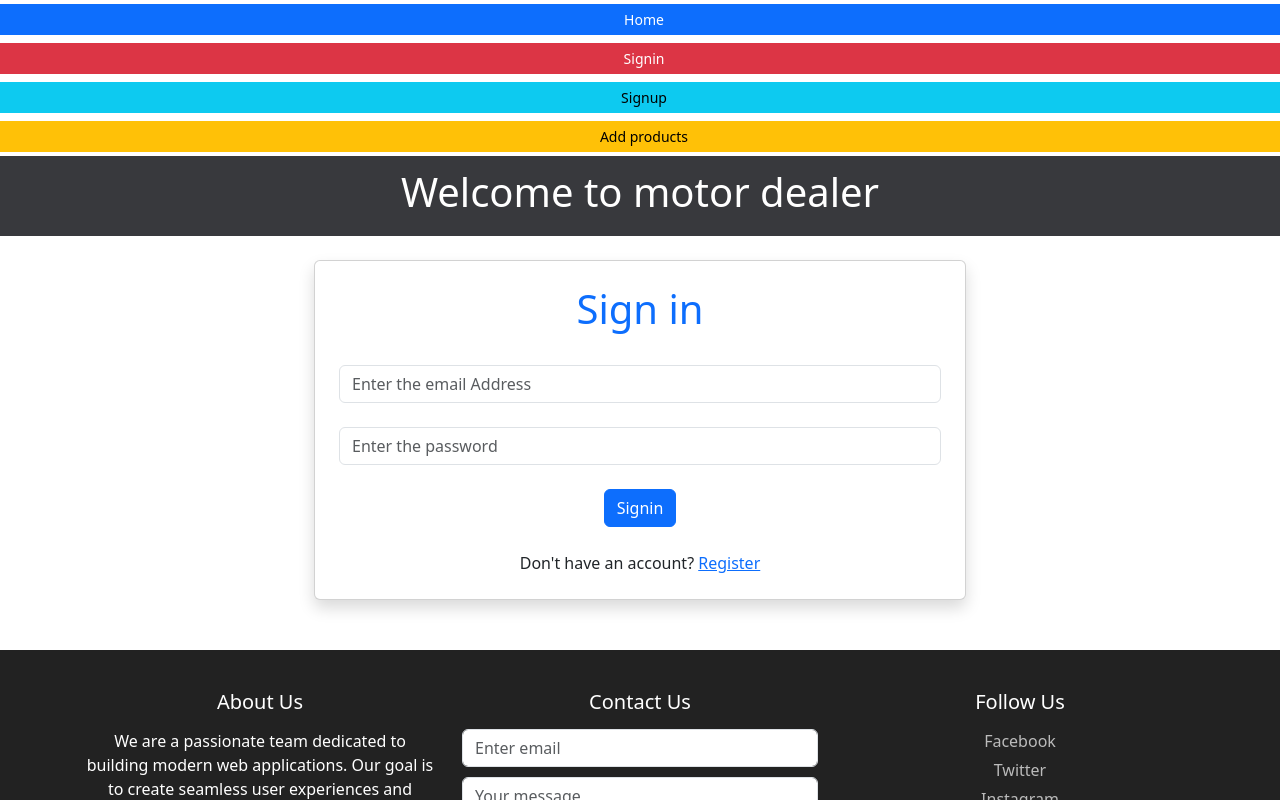
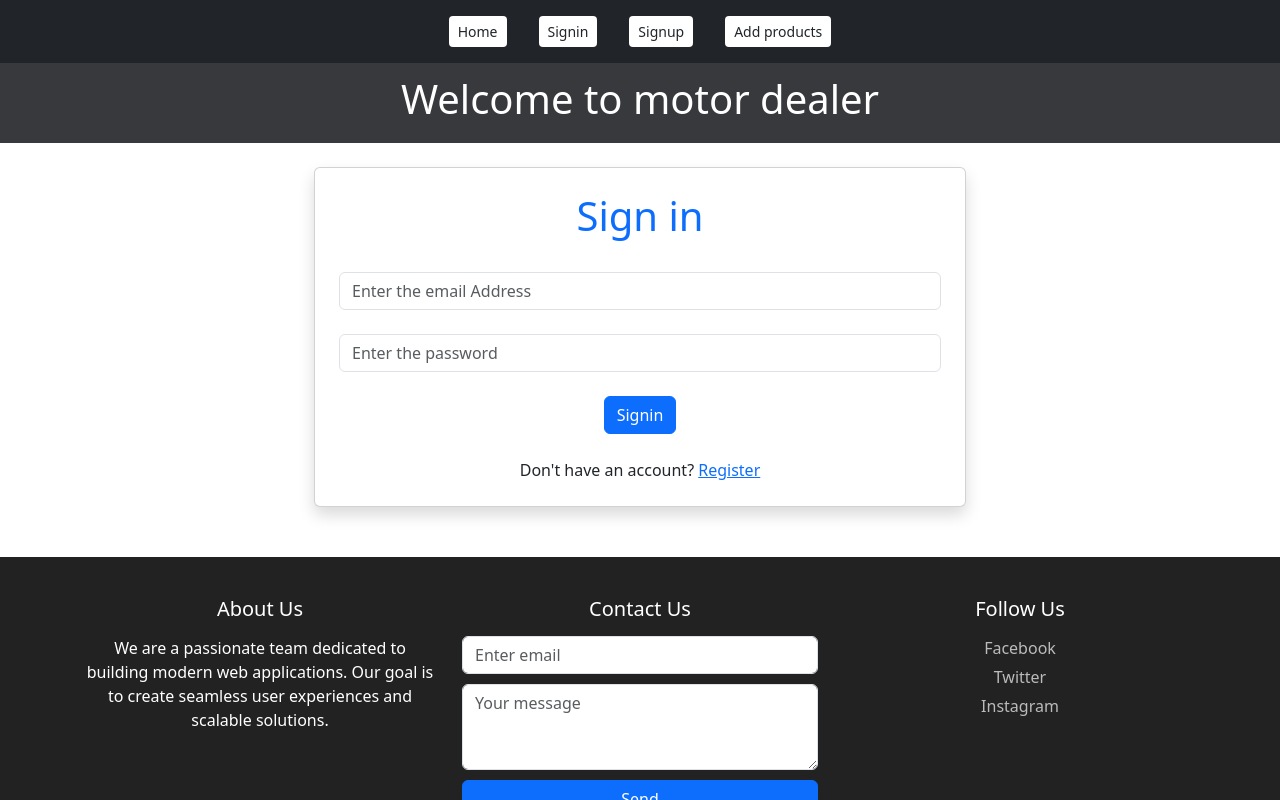
Before and after one commit to lawrencegitonga310-jpg/motordealer, a React (Create React App) app: page /signin in a window 1280 px wide. Shown: the top 800 px of the page. Built offline with nearby package versions, Linux system fonts and the light colour scheme.

Commit message:
added update

```diff
--- a/src/App.css
+++ b/src/App.css
@@ -100,3 +100,22 @@
     transform: scaleY(2);
   }
 }
+.navbar {
+  background-color: blue;
+  padding: 10px;
+}
+
+.nav-list {
+  list-style: none;
+  display: flex;          /* Makes items horizontal */
+  justify-content: center; /* Center items */
+  gap: 20px;              /* Space between items */
+  margin: 0;
+  padding: 0;
+}
+
+.nav-list li a {
+  color: white;
+  text-decoration: none;
+  font-weight: bold;
+}
--- a/src/App.js
+++ b/src/App.js
@@ -15,11 +15,11 @@ function App() {
 
    <Router>
 
-    <nav className='row text-center bg-yellow'>
- <Link to="/" className='btn btn-primary btn-sm m-1'>Home</Link>
- <Link to="/signin" className='btn btn-danger btn-sm m-1'>Signin</Link>
- <Link to="/signup" className='btn btn-info btn-sm m-1'>Signup</Link>
- <Link to="/addproducts" className='btn btn-warning btn-sm m-1'>Add products</Link>
+    <nav className='text-center bg-dark'>
+ <Link to="/" className='btn btn-sm m-3 bg-white'>Home</Link>
+ <Link to="/signin" className='btn btn-sm m-3 bg-white'>Signin</Link>
+ <Link to="/signup" className='btn btn-sm m-3 bg-white'>Signup</Link>
+ <Link to="/addproducts" className='btn btn-sm m-3 bg-white'>Add products</Link>
 
 </nav>
     <div className="App">
--- a/src/components/Footer.jsx
+++ b/src/components/Footer.jsx
@@ -62,9 +62,9 @@ const Footer = () => {
           {/* Social Media */}
           <div className="col-md-4">
             <h5 style={styles.heading}>Follow Us</h5>
-            <a href="#" style={styles.link}>Facebook</a>
-            <a href="#" style={styles.link}>Twitter</a>
-            <a href="#" style={styles.link}>Instagram</a>
+            <a href="https://www.facebook.com" style={styles.link}>Facebook</a>
+            <a href="hhtps://www.twiter.com" style={styles.link}>Twitter</a>
+            <a href="https://www.instagram.com" style={styles.link}>Instagram</a>
           </div>
 
         </div>
--- a/src/components/Mycarousel.jsx
+++ b/src/components/Mycarousel.jsx
@@ -21,7 +21,7 @@ const Mycarousel = () => {
 
           <div className="carousel-item active">
             <img
-              src=""
+              src="images/gg"
               className="d-block w-100"
               alt="First slide"
               height="450px"
@@ -34,7 +34,7 @@ const Mycarousel = () => {
 
           <div className="carousel-item">
             <img
-              src=""
+              src="images/kk"
               className="d-block w-100"
               alt="Second slide"
               height="450px"
@@ -47,7 +47,7 @@ const Mycarousel = () => {
 
           <div className="carousel-item">
             <img
-              src=""
+              src="images/aa"
               className="d-block w-100"
               alt="Third slide"
               height="450px"
--- a/src/components/Signin.jsx
+++ b/src/components/Signin.jsx
@@ -9,7 +9,7 @@ const [password, setPassword] = useState("");
 
 //Define the three states an application will move to during the signup process
 const [loading, setLoading] = useState("");
-const [success, setSuccess] = useState("");
+const [success] = useState("");
 const [error, setError] = useState("");
 
 //below we have the useNavigate hook to rediirect us to another page on success login/signin
```
